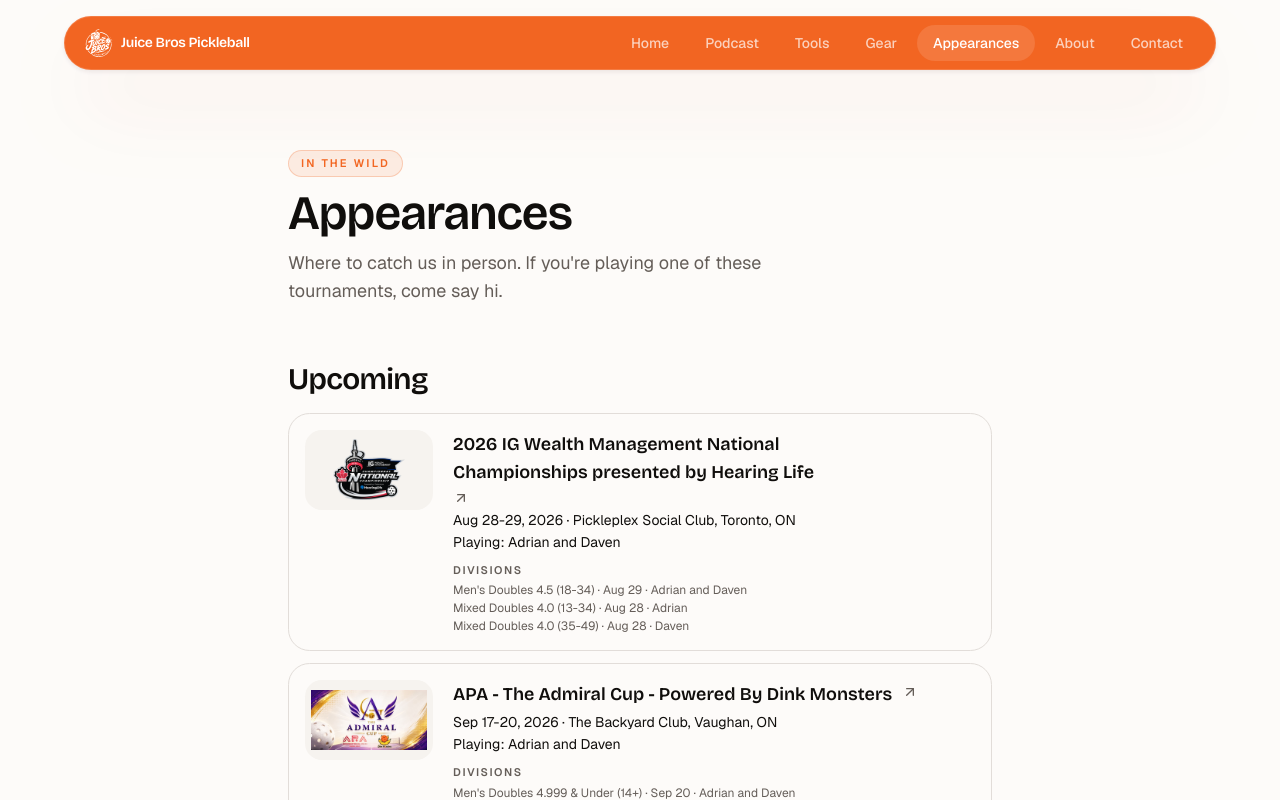
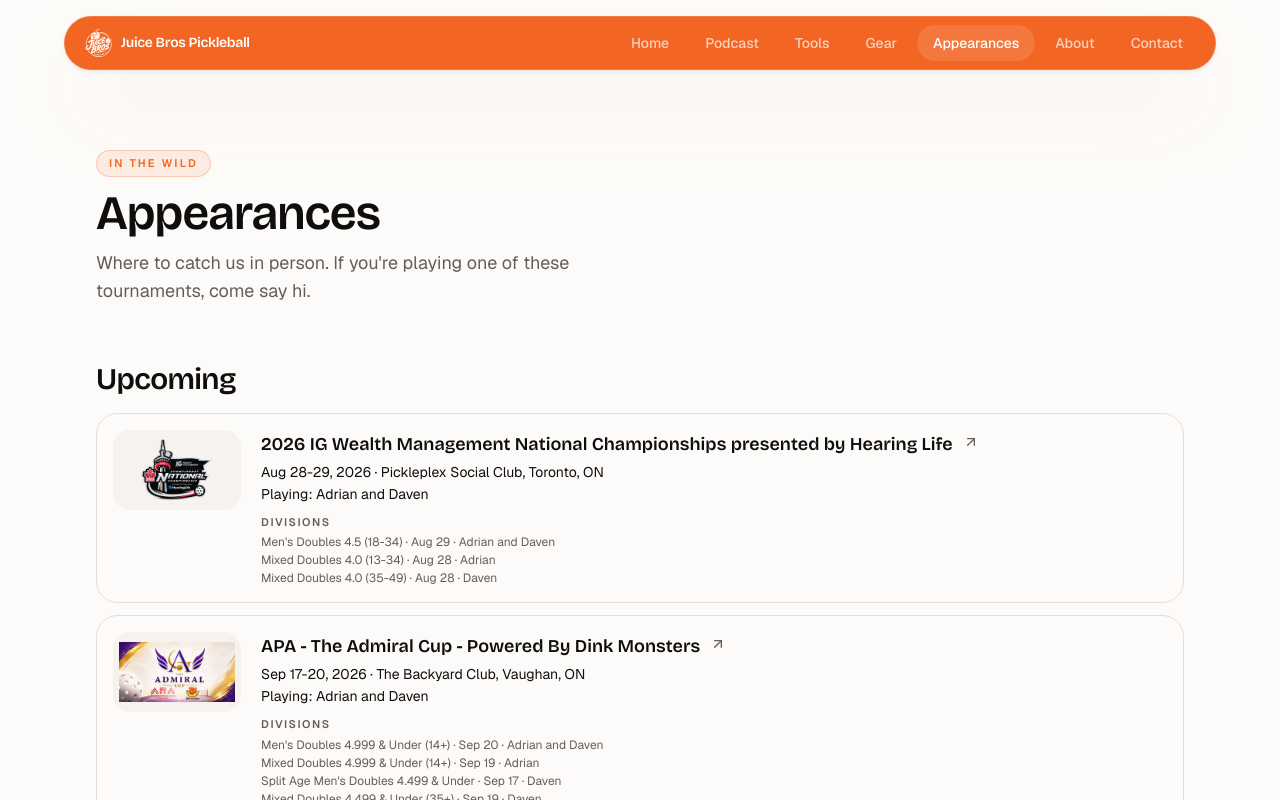
Before and after one commit to AdrianLuk/juice-bros, a Next.js app: page /appearances in a window 1280 px wide. Shown: the top 800 px of the page. Built offline with nearby package versions, Linux system fonts and the light colour scheme.

Commit message:
Appearances: widen page container to max-w-6xl to match other pages
Co-Authored-By: Claude Sonnet 5 <noreply@anthropic.com>

```diff
--- a/src/app/appearances/page.tsx
+++ b/src/app/appearances/page.tsx
@@ -19,7 +19,7 @@ export default function AppearancesPage() {
   const { upcoming, past } = splitAppearances(appearances);
 
   return (
-    <div className="mx-auto flex w-full max-w-3xl flex-1 flex-col px-4 py-20 sm:px-6 lg:px-8">
+    <div className="mx-auto flex w-full max-w-6xl flex-1 flex-col px-4 py-20 sm:px-6 lg:px-8">
       <script
         type="application/ld+json"
         dangerouslySetInnerHTML={{ __html: toJsonLdScript(buildAppearancesJsonLd()) }}
```
